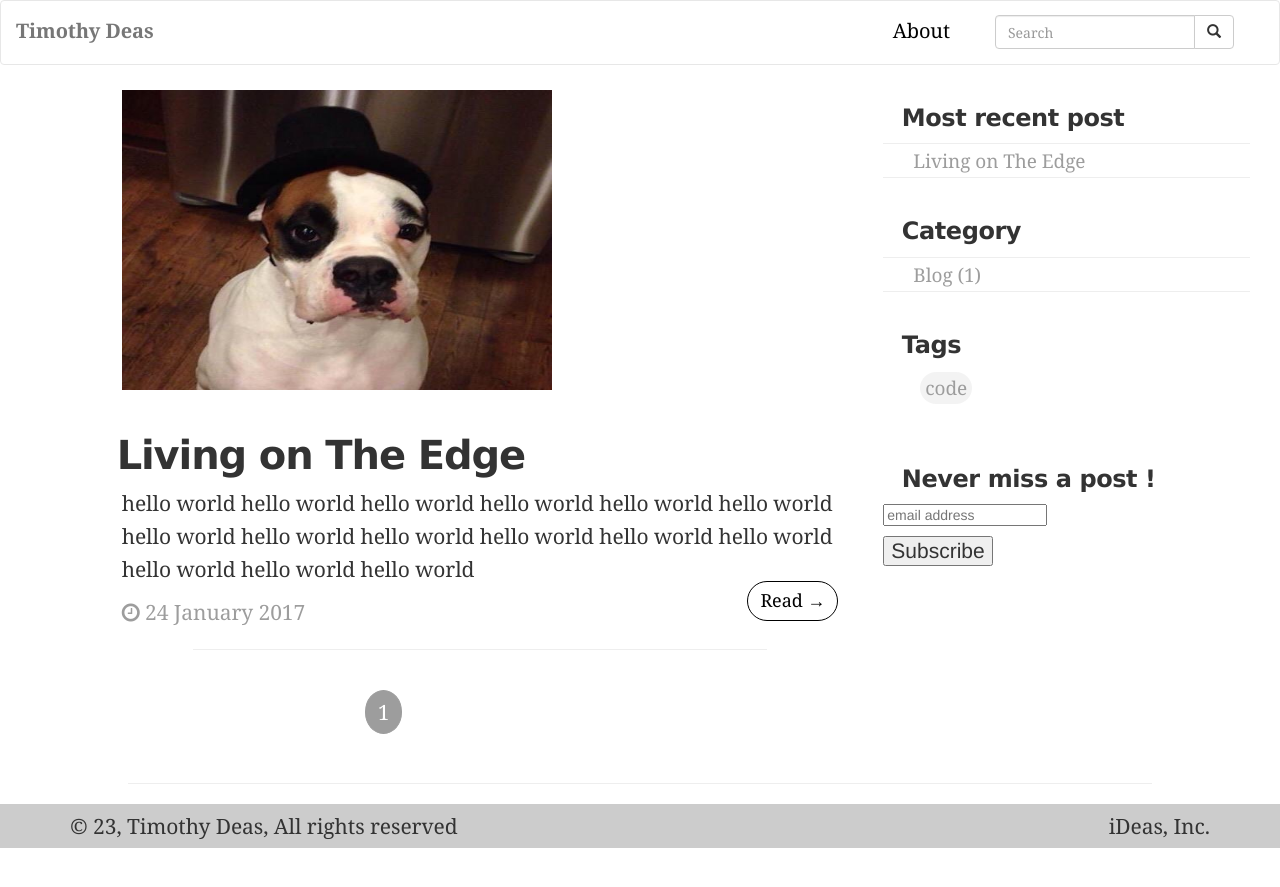
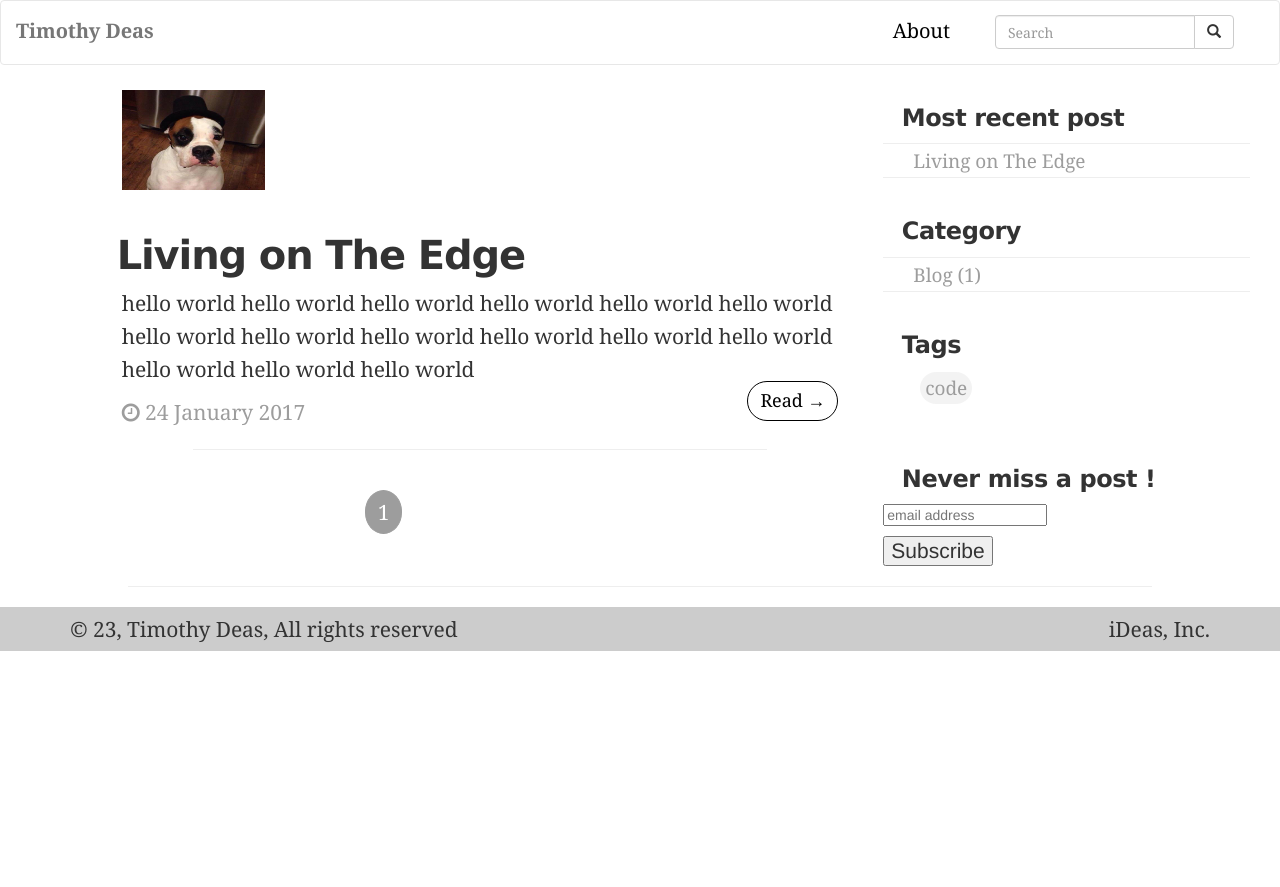
Before and after one commit to thEnchanter/thenchanter.github.io, a Jekyll site: the page built from index.html, in a window 1280 px wide. Shown: the top 887 px of the page. Built offline with Jekyll 4.4.1, drawn with Linux system fonts in a browser that asks for light colours; the list of posts is cut into pages by our own code; comment, search, counter and statistics services are not loaded.

Commit message:
Update custom.css

```diff
--- a/css/custom.css
+++ b/css/custom.css
@@ -130,11 +130,11 @@ h2 {
 }
 
 .img-main {
-    height: 300px;
+    height: 100px;
 }
 
 img {
-    width: 60%;
+    width: 20%;
     margin-top: 25px;
     margin-bottom: 25px;
 }
```
